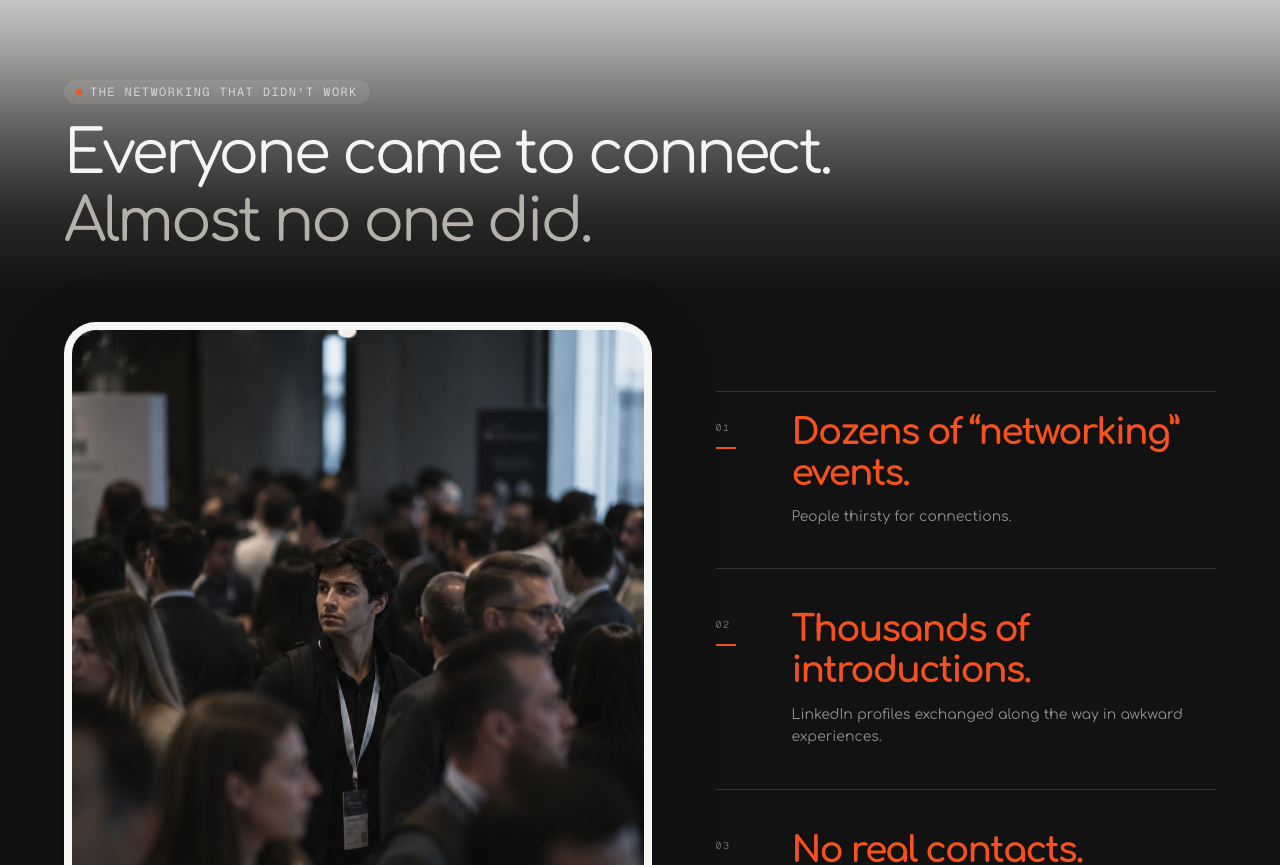
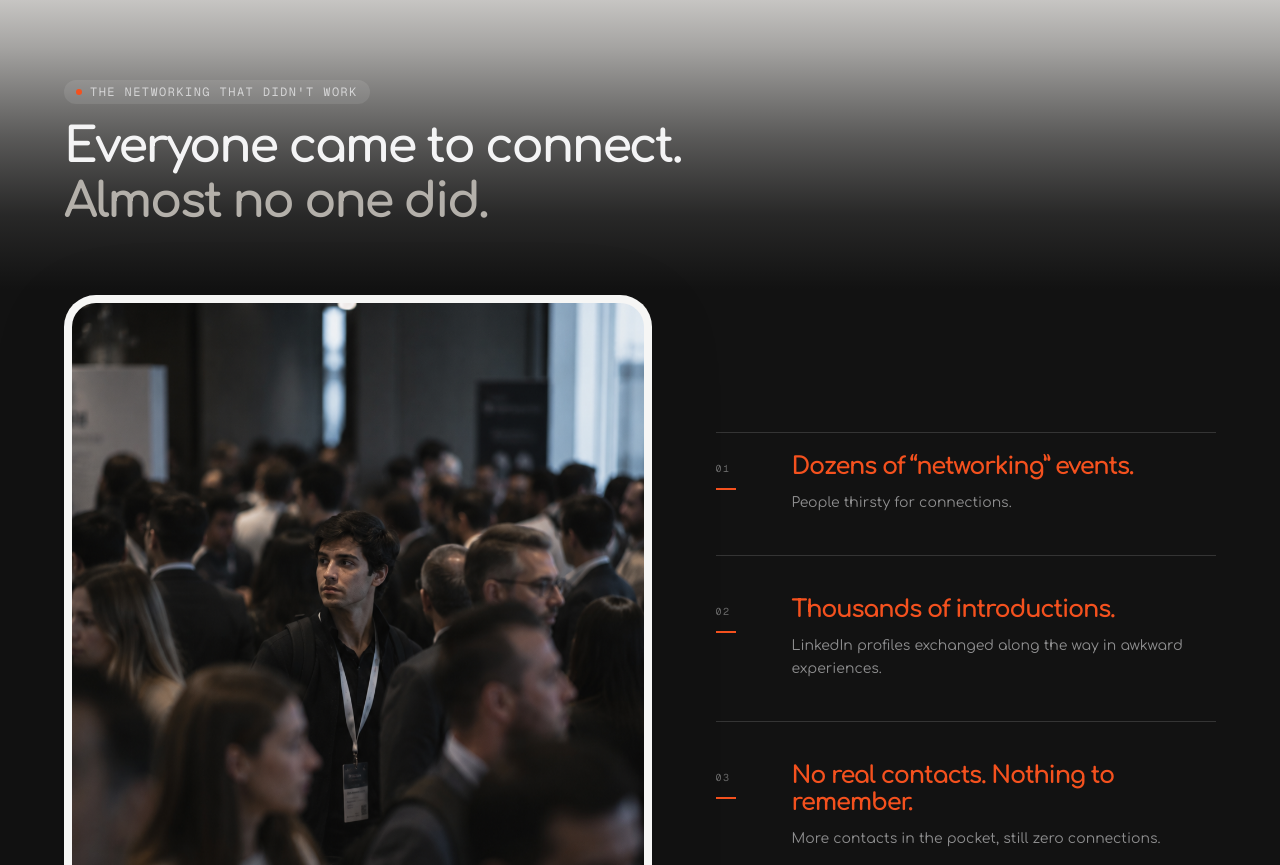
Before and after one commit to weftnow/web-frontend, a Next.js app: page / in a window 1280 px wide. Shown: the part 980-1845 px from the top of the page. Built offline with nearby package versions, Linux system fonts and the light colour scheme.

Commit message:
style(sections): tighten heading scale and weight
Cap section headings at md:text-5xl, add font-semibold to SectionHeading,
and reduce the Problem beat stat size for a calmer typographic scale.

```diff
--- a/components/sections/HowItWorks.tsx
+++ b/components/sections/HowItWorks.tsx
@@ -30,7 +30,7 @@ export function HowItWorks() {
         <SectionHeading
           as="h2"
           lines={how.headline}
-          className="text-4xl text-ink md:text-6xl"
+          className="text-4xl text-ink md:text-5xl"
         />
       </div>
 
--- a/components/sections/Problem.tsx
+++ b/components/sections/Problem.tsx
@@ -25,7 +25,7 @@ export function Problem() {
           <SectionHeading
           as="h2"
           lines={problem.headline}
-          className="max-w-3xl text-4xl text-paper md:text-6xl"
+          className="max-w-3xl text-4xl text-paper md:text-5xl"
         />
       </div>
 
@@ -66,7 +66,7 @@ export function Problem() {
               </div>
 
               <div>
-                <span className="font-display block text-2xl font-bold leading-snug text-ember sm:text-3xl md:text-4xl">
+                <span className="font-display block text-lg font-bold leading-snug text-ember sm:text-xl md:text-2xl">
                   {beat.stat}
                 </span>
                 <p className="mt-3 max-w-md text-sm leading-relaxed text-paper/55 transition-[color,transform] duration-200 ease-out group-hover:translate-x-2 group-hover:text-paper/82 group-focus-visible:translate-x-2 group-focus-visible:text-paper/82">
--- a/components/ui/SectionHeading.tsx
+++ b/components/ui/SectionHeading.tsx
@@ -20,7 +20,7 @@ export function SectionHeading({
   return (
     <div className="section-heading-mask">
       <Tag
-        className={`font-display text-balance ${className}`.trim()}
+        className={`font-display font-semibold text-balance ${className}`.trim()}
         initial={
           animateOnScroll
             ? { opacity: 0, transform: "translate3d(0, 24px, 0)" }
```
Also changed, not shown: 1 other file (tests, documents, lock files or other folders).
